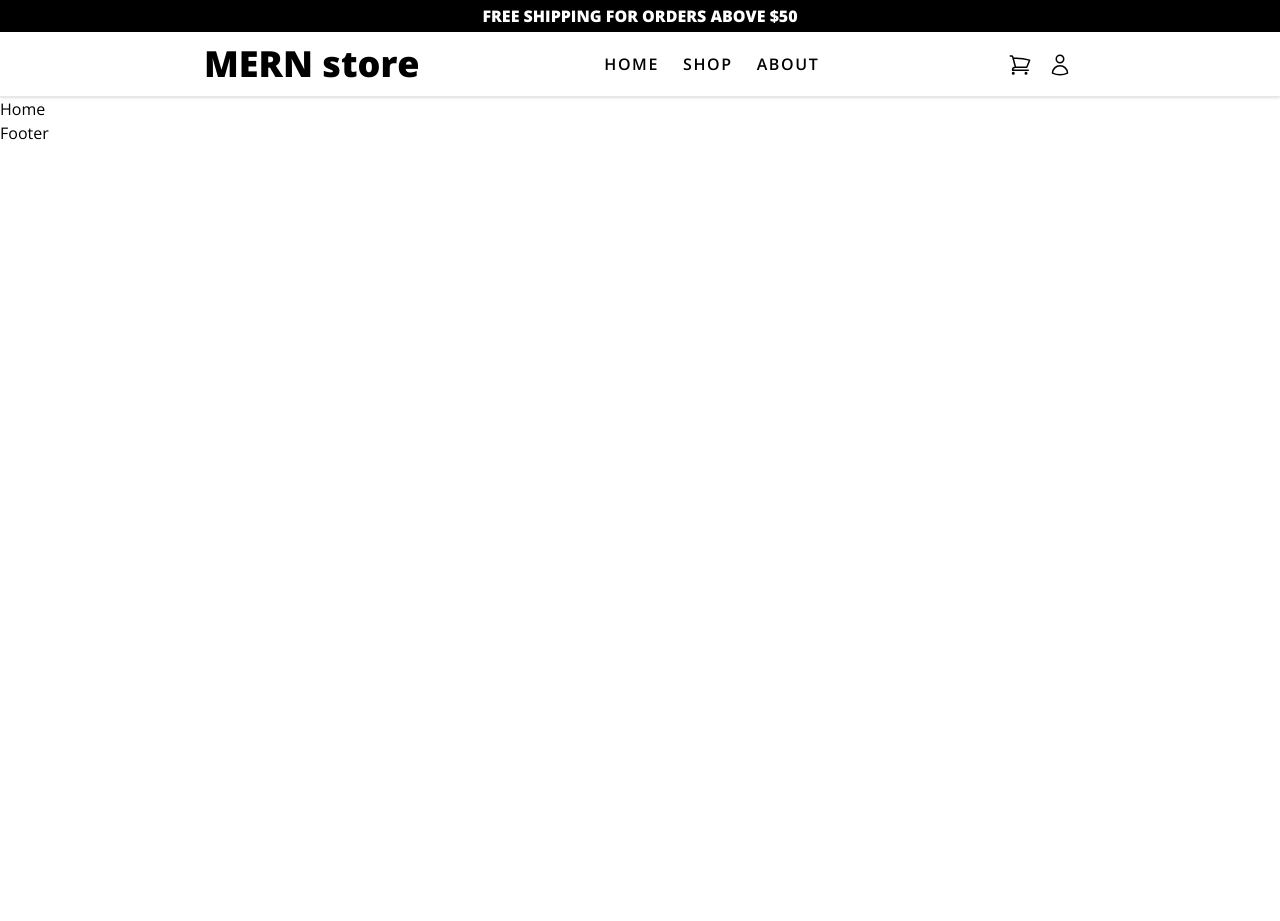
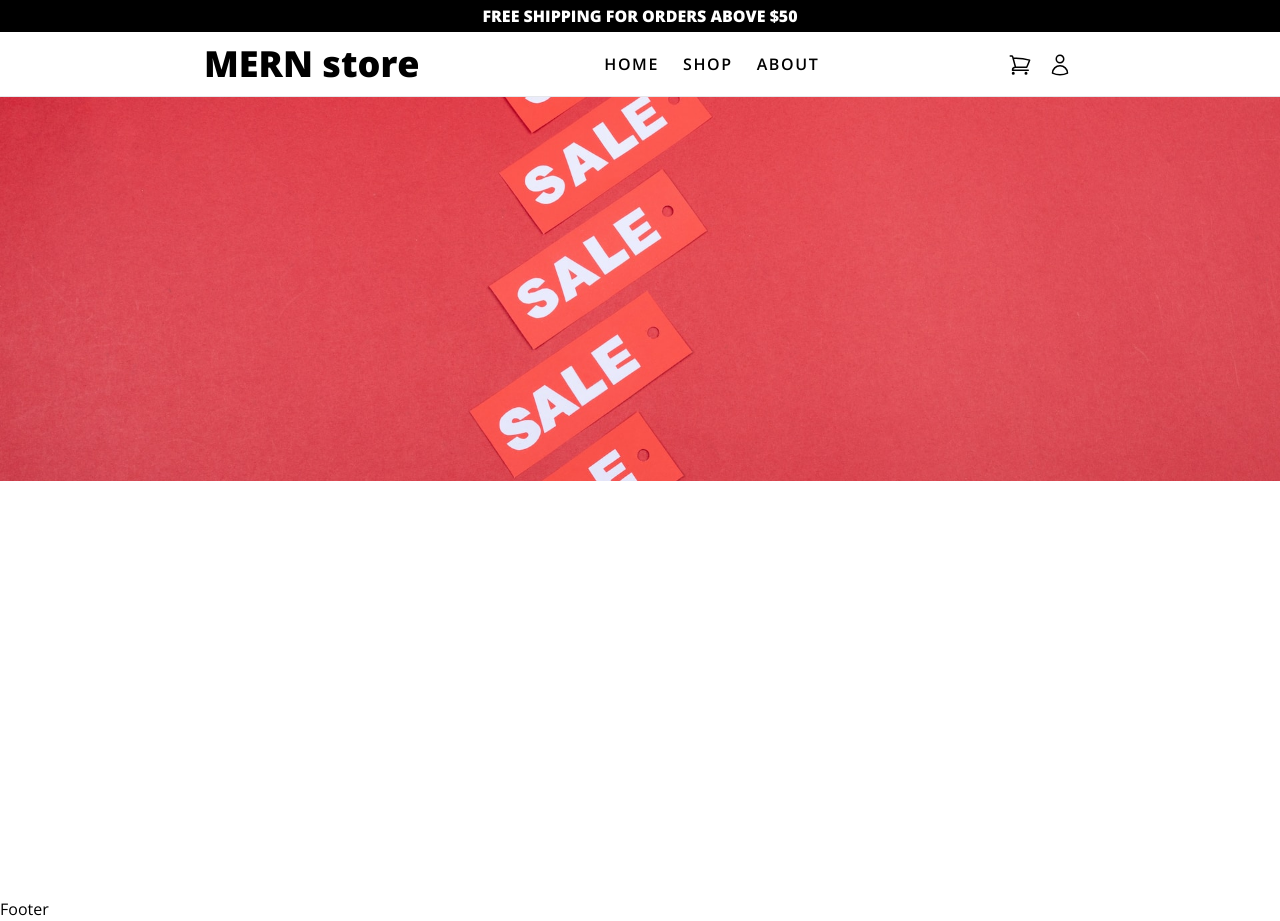
Before and after one commit to malalalash/MERN-ecommerce, a React (Vite) app in the folder client/: page / in a window 1280 px wide. Before the commit the page ends 800 px from the top, so only its background shows below. Built offline with nearby package versions, Linux system fonts and the light colour scheme.

Commit message:
added hero image

```diff
--- a/client/src/pages/Home.tsx
+++ b/client/src/pages/Home.tsx
@@ -1,8 +1,22 @@
+import salemd from "../assets/images/salemd.jpg";
+import salesm from "../assets/images/salesm.jpg";
 
 const Home = () => {
   return (
-    <div>Home</div>
-  )
-}
+    <section className="w-full min-h-screen">
+      <div className="w-full h-64 sm:h-80 lg:h-96 bg-black/50">
+        <picture>
+          <source srcSet={salesm} media="(max-width: 768px)" />
+          <source srcSet={salemd} />
+          <img
+            src={salemd}
+            alt="sale image"
+            className="w-full h-full object-cover"
+          />
+        </picture>
+      </div>
+    </section>
+  );
+};
 
-export default Home
+export default Home;
```
Also changed, not shown: client/src/assets/images/salemd.jpg (added), client/src/assets/images/salesm.jpg (added).
